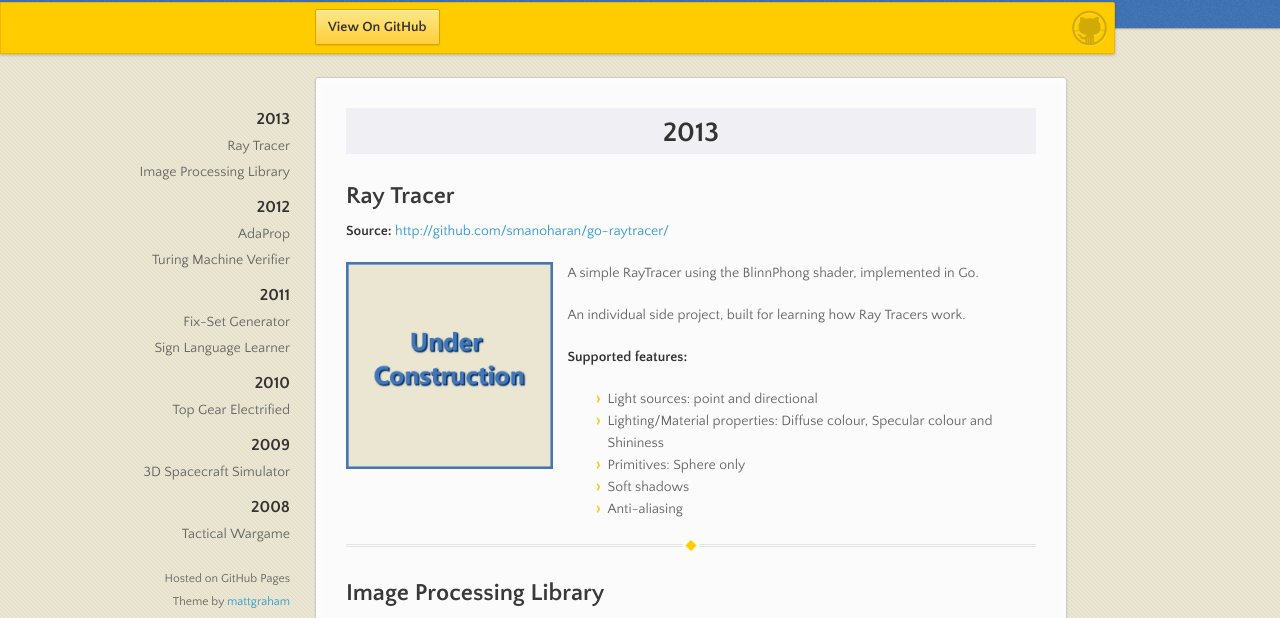
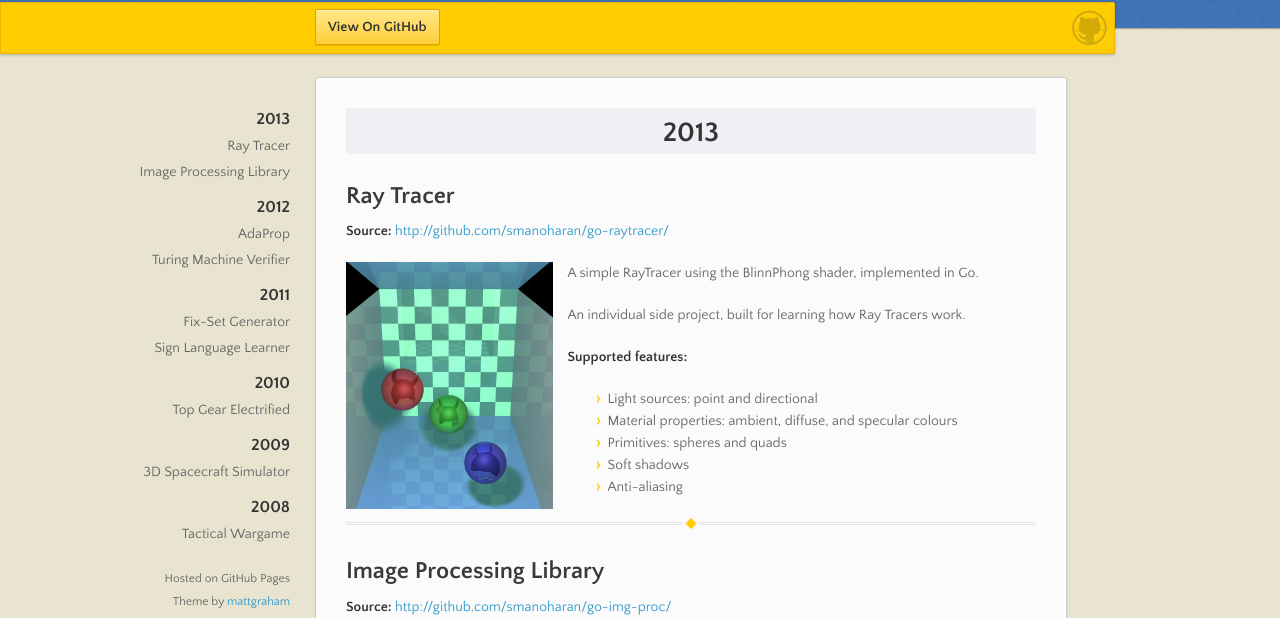
Before and after one commit to smanoharan/smanoharan.github.io, a plain HTML site: page index.html in a window 1280 px wide. Shown: the part 113-731 px from the top of the page. Drawn offline with nearby package versions, Linux system fonts and the light colour scheme.

Commit message:
Added RayTracer images

```diff
--- a/index.html
+++ b/index.html
@@ -107,7 +107,7 @@
 			</h2>
 			<p><strong>Source:</strong> <a href="http://github.com/smanoharan/go-raytracer/">http://github.com/smanoharan/go-raytracer/</a></p>
 			<div class="image">
-				<img class="popup" src="images/thumb/under-construction.png?raw=true">
+				<img class="popup" src="images/thumb/raytracer.jpg?raw=true">
 			</div>
 			<div class="text">
 				<p>
@@ -119,8 +119,8 @@
 				<p><strong>Supported features:</strong></p>
 				<ul>
 					<li>Light sources: point and directional</li>
-					<li>Lighting/Material properties: Diffuse colour, Specular colour and Shininess </li>
-					<li>Primitives: Sphere only</li>
+					<li>Material properties: ambient, diffuse, and specular colours</li>
+					<li>Primitives: spheres and quads</li>
 					<li>Soft shadows</li>
 					<li>Anti-aliasing</li>
 				</ul>
```
Also changed, not shown: images/full/raytracer.jpg (added), images/thumb/raytracer.jpg (added).
